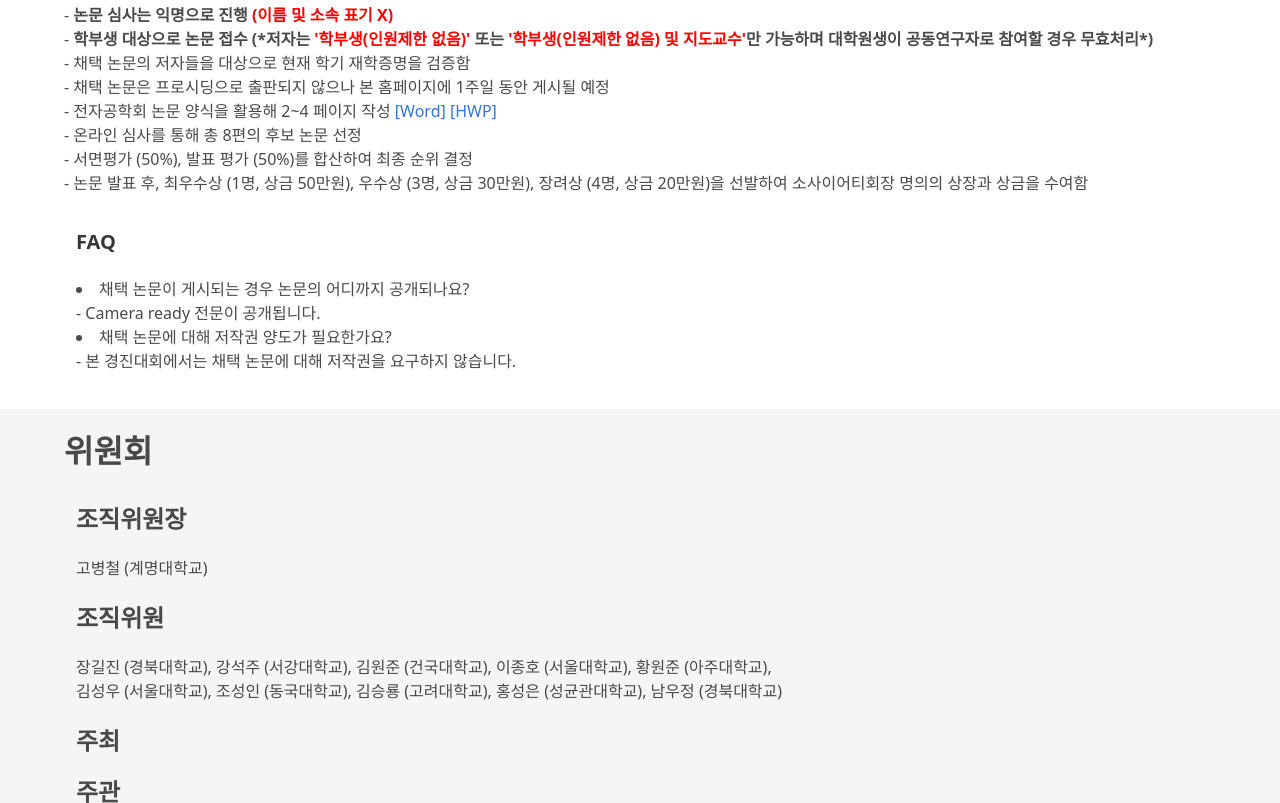
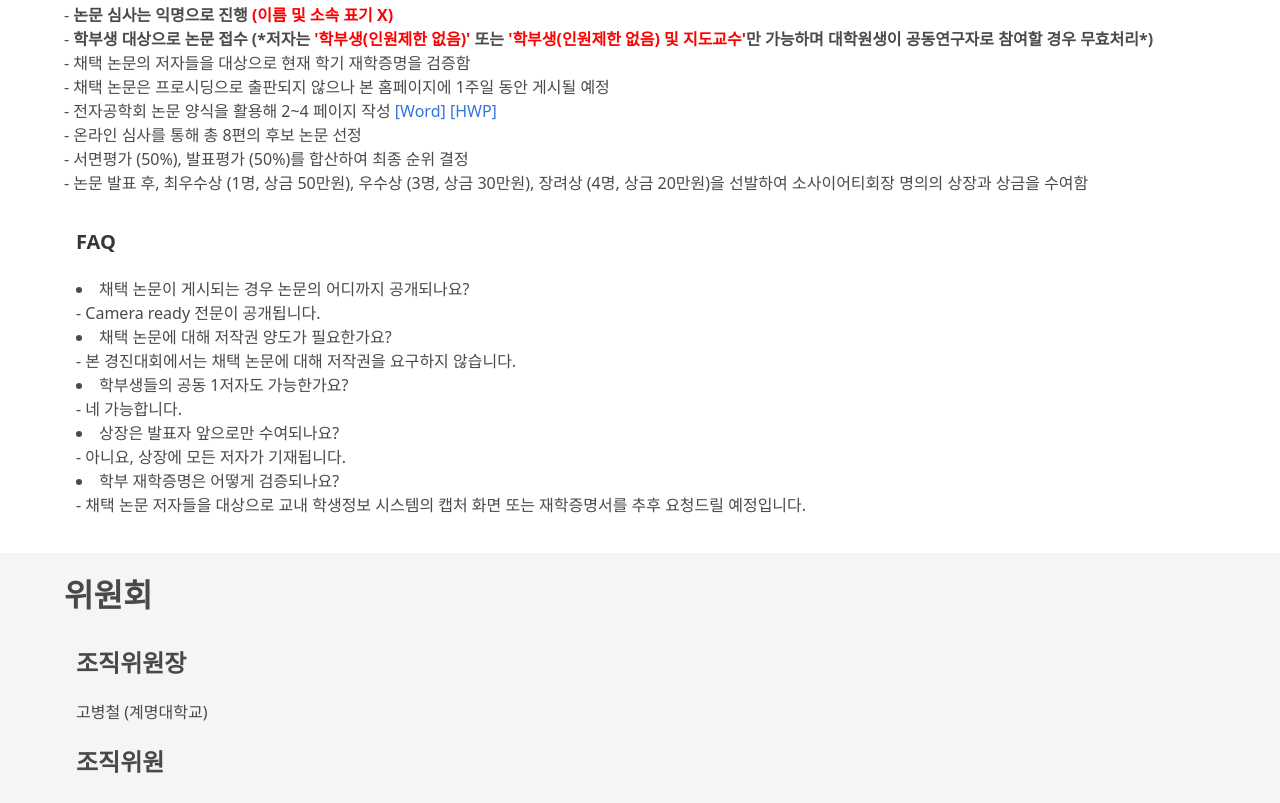
Before and after one commit to bpai2024/bpai2024.github.io, a plain HTML site: page index.html in a window 1280 px wide. Shown: the part 2008-2811 px from the top of the page. Drawn offline with nearby package versions, Linux system fonts and the light colour scheme; some icons are missing.

Commit message:
Update index.html

```diff
--- a/index.html
+++ b/index.html
@@ -321,7 +321,7 @@
 
           - 온라인 심사를 통해 총 8편의 후보 논문 선정
           <br>
-          - 서면평가 (50%), 발표 평가 (50%)를 합산하여 최종 순위 결정
+          - 서면평가 (50%), 발표평가 (50%)를 합산하여 최종 순위 결정
           <br>
           - 논문 발표 후, 최우수상 (1명, 상금 50만원), 우수상 (3명, 상금 30만원), 장려상 (4명, 상금 20만원)을 선발하여 소사이어티회장 명의의 상장과 상금을 수여함
         </p>
@@ -336,6 +336,12 @@
           <ul>- Camera ready 전문이 공개됩니다.</ul>
           <li>채택 논문에 대해 저작권 양도가 필요한가요?</li>
           <ul>- 본 경진대회에서는 채택 논문에 대해 저작권을 요구하지 않습니다.</ul>
+          <li>학부생들의 공동 1저자도 가능한가요?</li>
+          <ul>- 네 가능합니다.</ul>
+          <li>상장은 발표자 앞으로만 수여되나요?</li>
+          <ul>- 아니요, 상장에 모든 저자가 기재됩니다.</ul>
+          <li>학부 재학증명은 어떻게 검증되나요?</li>
+          <ul>- 채택 논문 저자들을 대상으로 교내 학생정보 시스템의 캡처 화면 또는 재학증명서를 추후 요청드릴 예정입니다.</ul>
         </div>
 
       </div>
```
